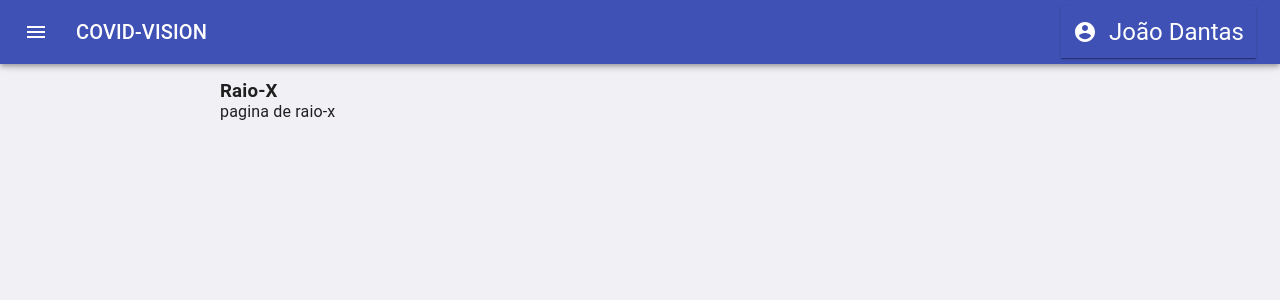
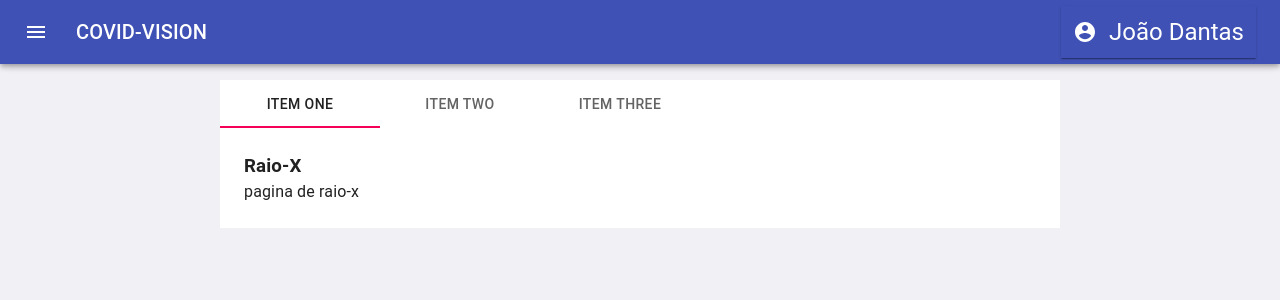
Before and after one commit to MRB-Computer-Vision/web-frontend-admin, a React (Create React App) app: page /RaioX in a window 1280 px wide. Shown: the top 300 px of the page. Built offline with nearby package versions, Linux system fonts and the light colour scheme; no server answers.

Commit message:
adding tabs for the project

```diff
--- a/src/pages/RaioX/index.tsx
+++ b/src/pages/RaioX/index.tsx
@@ -1,8 +1,44 @@
 import React from 'react';
 
 import { makeStyles, Theme, createStyles } from '@material-ui/core/styles';
+import Tabs from '@material-ui/core/Tabs';
+import Tab from '@material-ui/core/Tab';
+import Typography from '@material-ui/core/Typography';
+import Box from '@material-ui/core/Box';
+import AppBar from '../../components/AppBar';
 
-import AppBar from '../../components/AppBar';
+interface TabPanelProps {
+  children?: React.ReactNode;
+  index: any;
+  value: any;
+}
+
+function TabPanel(props: TabPanelProps) {
+  const { children, value, index, ...other } = props;
+
+  return (
+    <div
+      role="tabpanel"
+      hidden={value !== index}
+      id={`simple-tabpanel-${index}`}
+      aria-labelledby={`simple-tab-${index}`}
+      {...other}
+    >
+      {value === index && (
+        <Box p={3}>
+          <Typography>{children}</Typography>
+        </Box>
+      )}
+    </div>
+  );
+}
+
+function a11yProps(index: any) {
+  return {
+    id: `simple-tab-${index}`,
+    'aria-controls': `simple-tabpanel-${index}`,
+  };
+}
 
 const useStyles = makeStyles((theme: Theme) =>
   createStyles({
@@ -10,17 +46,45 @@
       flexGrow: 1,
       padding: theme.spacing(5),
     },
+    root: {
+      flexGrow: 1,
+      backgroundColor: theme.palette.background.paper,
+    },
   }),
 );
 
 const RaioX: React.FC = () => {
   const classes = useStyles();
+  const [value, setValue] = React.useState(0);
+
+  const handleChange = (event: React.ChangeEvent<{}>, newValue: number) => {
+    setValue(newValue);
+  };
   return (
     <>
       <AppBar titlePage="Raio-X" />
       <div className={classes.content}>
-        <h3>Raio-X</h3>
-        pagina de raio-x
+        <div className={classes.root}>
+          <Tabs
+            value={value}
+            onChange={handleChange}
+            aria-label="simple tabs example"
+          >
+            <Tab label="Item One" {...a11yProps(0)} />
+            <Tab label="Item Two" {...a11yProps(1)} />
+            <Tab label="Item Three" {...a11yProps(2)} />
+          </Tabs>
+          <TabPanel value={value} index={0}>
+            <h3>Raio-X</h3>
+            pagina de raio-x
+          </TabPanel>
+          <TabPanel value={value} index={1}>
+            Item Two
+          </TabPanel>
+          <TabPanel value={value} index={2}>
+            Item Three
+          </TabPanel>
+        </div>
       </div>
     </>
   );
```
